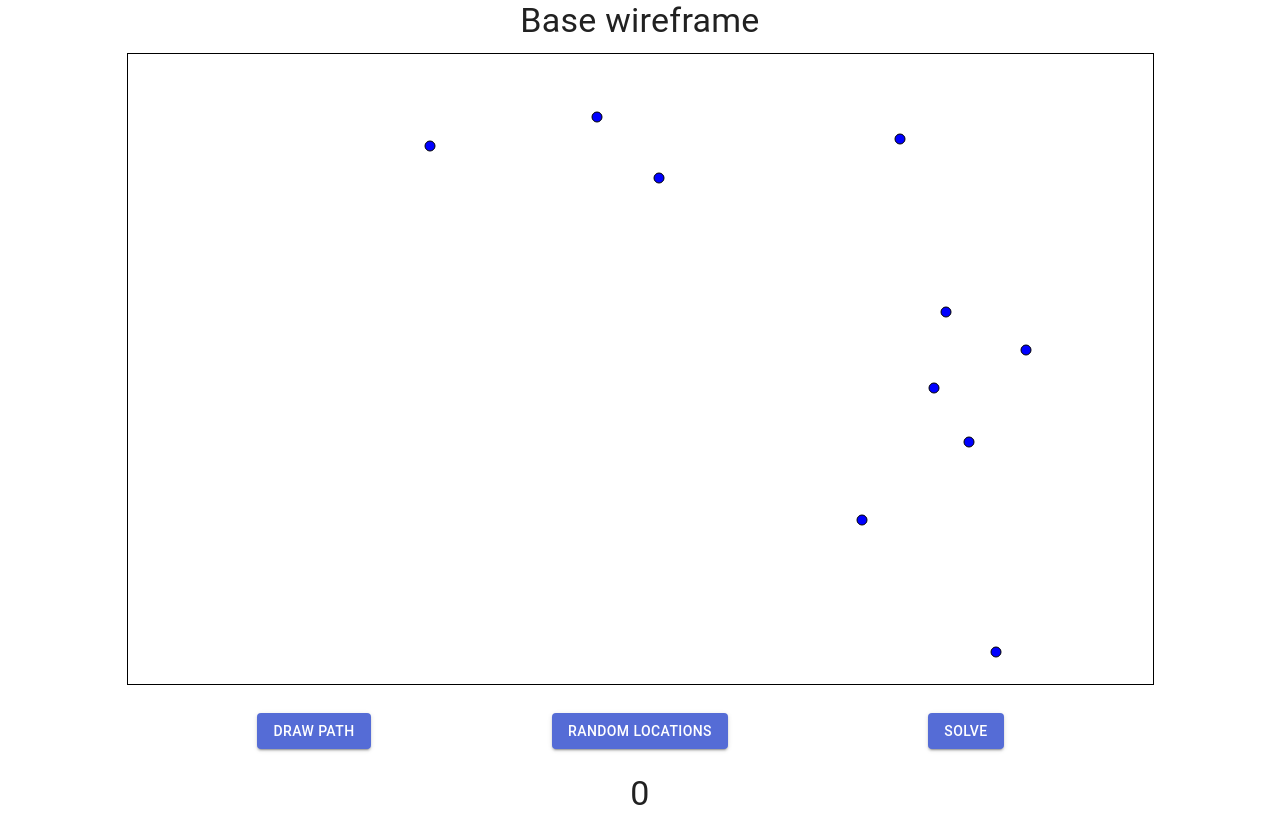
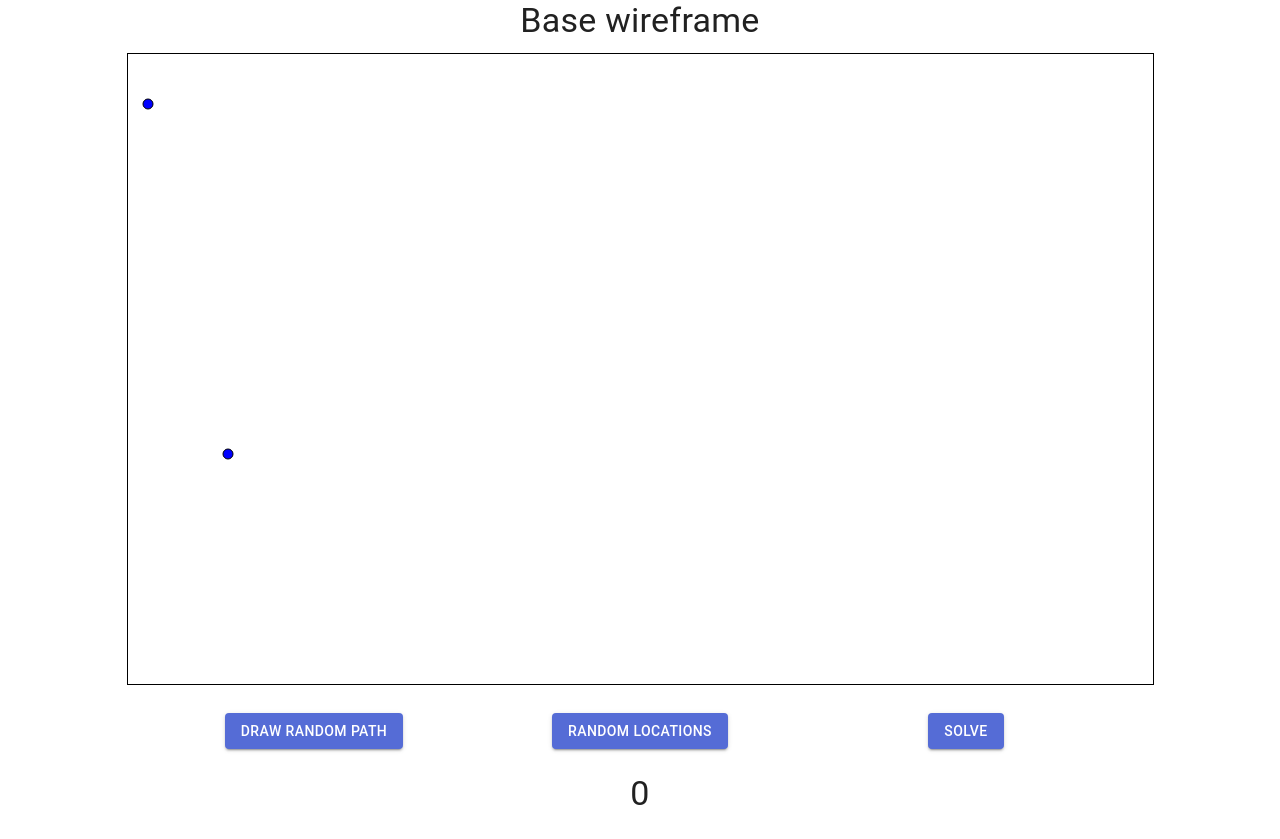
Before and after one commit to DawidPiechota/learn-react, a React (Create React App) app in the folder d3-with-react/: page / in a window 1280 px wide. Built offline with nearby package versions, Linux system fonts and the light colour scheme.

Commit message:
major refactoring #1

```diff
--- a/d3-with-react/src/Panel.js
+++ b/d3-with-react/src/Panel.js
@@ -1,7 +1,6 @@
 import { useEffect, useState } from 'react';
 import Visualise from './Visualise';
 import Button from '@material-ui/core/Button';
-import Grid from '@material-ui/core/Grid';
 import { Typography } from '@material-ui/core';
 
 
@@ -118,36 +117,7 @@ const Panel = () => {
   }, [path]);
 
   return (
-      <Grid
-        container
-        spacing={3}
-        alignItems="center"
-        justify="center"
-      >
-        <Grid item xs={12}>
-          <Visualise locations={locations} links={links} svgWidth={svgWidth} svgHeight={svgHeight}/>
-        </Grid>
-        <Grid item xs={3}>
-          <Button variant="contained" color="primary" onClick={shufflePath}>
-            Draw path
-          </Button>
-        </Grid>
-        <Grid item xs={3}>
-          <Button variant="contained" color="primary" onClick={randomLocations}>
-            Random locations
-          </Button>
-        </Grid>
-        <Grid item xs={3}>
-          <Button variant="contained" color="primary" onClick={getBetterPath}>
-            Solve
-          </Button>
-        </Grid>
-        <Grid item xs={12}>
-          <Typography variant="h4" component="h1" gutterBottom>
-            {totalPathLength}
-          </Typography>
-        </Grid>
-      </Grid>
+      <Visualise />
    );
 }
 
--- a/d3-with-react/src/Visualise.js
+++ b/d3-with-react/src/Visualise.js
@@ -1,11 +1,28 @@
+import Grid from '@material-ui/core/Grid';
+import Button from '@material-ui/core/Button';
+import { Typography } from '@material-ui/core';
 import { useRef, useEffect, useState } from "react";
 import { select } from "d3";
+import { getRandomInt, getRandomPath } from "./utils.js";
 
-const Visualise = ({locations, svgWidth, svgHeight, links}) => {
+const Visualise = () => {
+  const [locations, setLocations] = useState([{x: 20, y: 50},{x:100, y: 400}]);
+  const [links, setLinks] = useState([]);
+  const [totalPathLength, setTotalPathLength] = useState(0);
   const svgRef = useRef();
+  const svgWidth = 1025;
+  const svgHeight = 630;
 
-  function updateLinks() {
+  function drawLinks({clear = false} = {}) {
     const svg = select(svgRef.current);
+
+    if(!links || clear) {
+      svg
+      .selectAll("path")
+      .remove();
+      return;
+    }
+
     const link = d => {
       return (
         "M" +
@@ -21,12 +38,6 @@ const Visualise = ({locations, svgWidth, svgHeight, links}) => {
 
     const t = svg.transition()
         .duration(750);
-
-    if(!links) {
-      svg
-      .selectAll("path")
-      .remove();
-    }
 
     svg
       .selectAll("path")
@@ -45,10 +56,10 @@ const Visualise = ({locations, svgWidth, svgHeight, links}) => {
       );
 
     svg.selectAll("circle").remove();
-    updateNodes();
+    drawNodes();
   }
 
-  function updateNodes() {
+  function drawNodes() {
     const svg = select(svgRef.current);
     svg
       .selectAll("circle")
@@ -61,18 +72,84 @@ const Visualise = ({locations, svgWidth, svgHeight, links}) => {
       .attr("fill", "blue");
   }
 
+  function getRandomLocations()  {
+    let times = 10;
+    let newLocations = [];
+    for(let i = 0; i < times; i++) {
+      newLocations.push({x: getRandomInt(30, svgWidth-30), y: getRandomInt(30, svgHeight-30), id: i});
+    }
+    return newLocations;
+  }
+
+  function convertPathToLinks(path, locations) {
+    let newLinks = [];
+    for(let i = 0; i < path.length; i++) {
+      let link = {
+        id: i,
+        from: path[i],
+        to: path[(i + 1) % path.length],
+        source: {
+          x: locations[path[i]].x,
+          y: locations[path[i]].y,
+        },
+        target: {
+          x: locations[path[(i + 1) % path.length]].x,
+          y: locations[path[(i + 1) % path.length]].y,
+        }
+      }
+      newLinks.push(link);
+    }
+    return newLinks;
+  }
+
+  function getRandomLinks() {
+    let path = getRandomPath(locations);
+    let newLinks = convertPathToLinks(path, locations);
+    return newLinks;
+  }
+
   useEffect(() => {
-    updateLinks();
+    drawLinks();
   },[links])
 
   useEffect(() => {
-    updateNodes();
+    drawLinks({clear: true});
+    drawNodes();
   }, [locations]);
 
   return (
-    <>
-      <svg style={{outline: 'thin solid black'}} ref={svgRef} height={svgHeight} width={svgWidth}></svg>
-    </>
+      <Grid
+      container
+      spacing={3}
+      alignItems="center"
+      justify="center"
+    >
+      <Grid item xs={12}>
+        <svg style={{outline: 'thin solid black'}} ref={svgRef} height={svgHeight} width={svgWidth}></svg>
+      </Grid>
+      <Grid item xs={3}>
+        <Button variant="contained" color="primary" onClick={() => setLinks(getRandomLinks())}>
+          Draw random path
+        </Button>
+      </Grid>
+      <Grid item xs={3}>
+        <Button variant="contained" color="primary" onClick={() => setLocations(getRandomLocations())}>
+          Random locations
+        </Button>
+      </Grid>
+      <Grid item xs={3}>
+        <Button variant="contained" color="primary"
+        //onClick={getBetterPath}
+        >
+          Solve
+        </Button>
+      </Grid>
+      <Grid item xs={12}>
+        <Typography variant="h4" component="h1" gutterBottom>
+          {totalPathLength}
+        </Typography>
+      </Grid>
+    </Grid>
   );
 }
 
--- /dev/null
+++ b/d3-with-react/src/utils.js
@@ -0,0 +1,40 @@
+function shuffle(array) {
+  var m = array.length, t, i;
+  while (m) {
+    i = Math.floor(Math.random() * m--);
+    t = array[m];
+    array[m] = array[i];
+    array[i] = t;
+  }
+  return array;
+}
+
+function pointDistance(x1, y1, x2, y2) {
+  const a = x1 - x2;
+  const b = y1 - y2;
+  return Math.sqrt( a*a + b*b );
+}
+
+export function getRandomInt(min, max) {
+  min = Math.ceil(min);
+  max = Math.floor(max);
+  return Math.floor(Math.random() * (max - min) + min);
+}
+
+export function getRandomPath(loc) {
+  let newPath = loc.map( l => l.id);
+  return shuffle(newPath);
+}
+
+export function getPathCost(path, loc) {
+  let sum = 0;
+  for(let i = 0; i < path.length; i++) {
+    sum+= pointDistance(
+      loc[path[i]].x,
+      loc[path[i]].y,
+      loc[path[(i + 1) % path.length]].x,
+      loc[path[(i + 1) % path.length]].y
+    );
+  }
+  return sum;
+}
```
